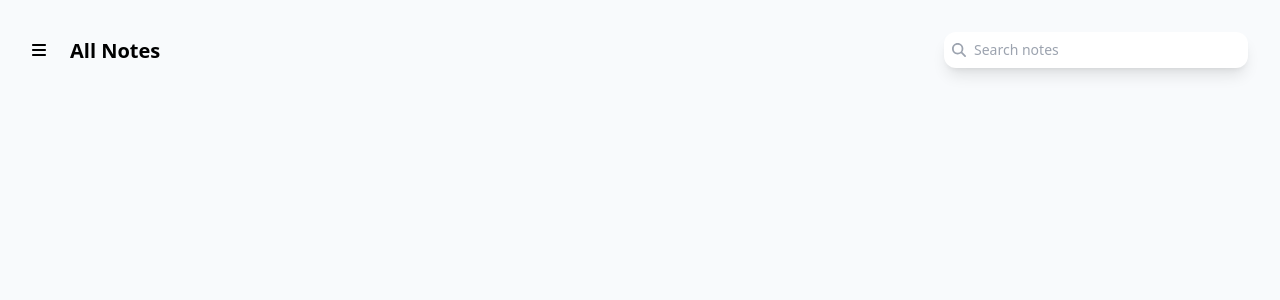
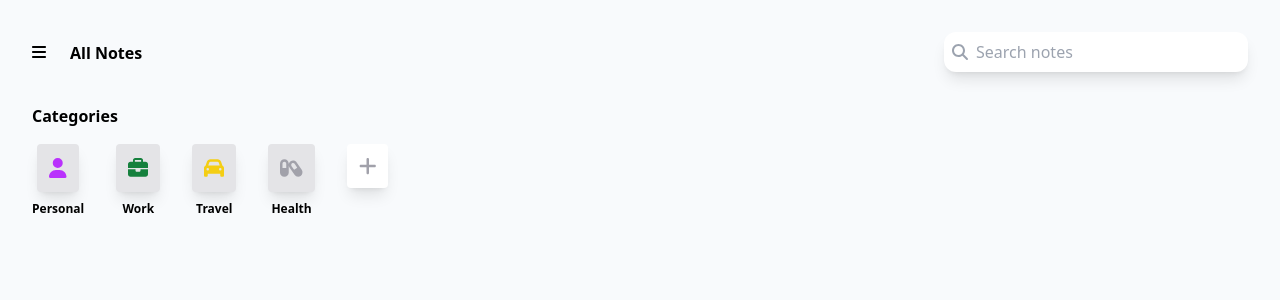
Before and after one commit to Chiazamoku-Amadi/Notes, a React (Vite) app: page / in a window 1280 px wide. Shown: the top 300 px of the page. Built offline with nearby package versions, Linux system fonts and the light colour scheme; a web font is replaced by a local one.

Commit message:
build: Added categories section

```diff
--- a/package.json
+++ b/package.json
@@ -16,7 +16,8 @@
     "@fortawesome/react-fontawesome": "^0.2.0",
     "babel-plugin-macros": "^3.1.0",
     "react": "^18.2.0",
-    "react-dom": "^18.2.0"
+    "react-dom": "^18.2.0",
+    "react-icons": "^4.11.0"
   },
   "devDependencies": {
     "@types/react": "^18.2.15",
--- a/src/App.jsx
+++ b/src/App.jsx
@@ -3,6 +3,7 @@
 import AllNotes from "./Components/AllNotes/AllNotes";
 // import Landing from "./Components/Landing/Landing";
 import { library } from "@fortawesome/fontawesome-svg-core";
+// import { FaUser } from "react-icons/fa6";
 
 library.add(fas);
 
--- a/src/Components/AllNotes/AllNotes.jsx
+++ b/src/Components/AllNotes/AllNotes.jsx
@@ -3,6 +3,57 @@
 
 const AllNotes = () => {
   const [searchData, setSearchData] = useState({ search: "" });
+  const [categories, setCategories] = useState([
+    {
+      id: 1,
+      title: "Personal",
+      content: [],
+      // image: <FaUser />,
+      image: (
+        <FontAwesomeIcon
+          icon="fa-solid fa-user"
+          size="lg"
+          style={{ color: "#b931fc" }}
+        />
+      ),
+    },
+    {
+      id: 2,
+      title: "Work",
+      content: [],
+      image: (
+        <FontAwesomeIcon
+          icon="fa-solid fa-briefcase"
+          size="lg"
+          style={{ color: "#15803D" }}
+        />
+      ),
+    },
+    {
+      id: 3,
+      title: "Travel",
+      content: [],
+      image: (
+        <FontAwesomeIcon
+          icon="fa-solid fa-car"
+          size="lg"
+          style={{ color: "#F4CE14" }}
+        />
+      ),
+    },
+    {
+      id: 4,
+      title: "Health",
+      content: [],
+      image: (
+        <FontAwesomeIcon
+          icon="fa-solid fa-capsules"
+          size="lg"
+          style={{ color: "#A1A1AA" }}
+        />
+      ),
+    },
+  ]);
 
   function handleSearch(event) {
     const { name, value } = event.target;
@@ -10,6 +61,20 @@
       return { ...prevSearchData, [name]: value };
     });
   }
+
+  let category = categories.map((category) => {
+    return (
+      <div
+        key={category.id}
+        className="flex flex-col justify-center items-center gap-2"
+      >
+        <span className="bg-zinc-200 p-3 rounded shadow-lg">
+          {category.image}
+        </span>
+        <p className="text-small font-semibold">{category.title}</p>
+      </div>
+    );
+  });
 
   return (
     <div className="bg-slate-50 p-8 h-screen">
@@ -34,6 +99,26 @@
           />
         </div>
       </header>
+
+      <section className="my-8">
+        <h3 className="text-base font-semibold">Categories</h3>
+        <div className="flex justify-start items-center gap-5 md:gap-8 flex-wrap py-4">
+          {category}
+          <FontAwesomeIcon
+            icon="fa-solid fa-plus"
+            size="lg"
+            style={{
+              color: "#a1a1aa",
+              backgroundColor: "#ffffff",
+              padding: "0.75rem",
+              alignSelf: "flex-start",
+              borderRadius: "0.25rem",
+              boxShadow:
+                "0 10px 15px -3px rgb(0 0 0 / 0.1), 0 4px 6px -4px rgb(0 0 0 / 0.1)",
+            }}
+          />
+        </div>
+      </section>
     </div>
   );
 };
--- a/src/Components/Landing/Landing.jsx
+++ b/src/Components/Landing/Landing.jsx
@@ -1,8 +1,8 @@
 const Landing = () => {
   return (
     <div className="flex flex-col justify-center items-center gap-6 h-screen">
-      <h1 className="text-5xl font-semibold">You have no notes</h1>
-      <button className="bg-app-color text-white text-xl py-2 px-8 rounded-lg font-medium">
+      <h1 className="text-3xl md:text-5xl font-semibold">You have no notes</h1>
+      <button className="bg-app-color text-white text-sm md:text-xl py-2 px-8 rounded-lg font-medium">
         Create Note
       </button>
     </div>
--- a/tailwind.config.js
+++ b/tailwind.config.js
@@ -7,6 +7,9 @@
         "app-color": "#B931FC",
       },
     },
+    fontSize: {
+      small: "12px",
+    },
   },
   plugins: [],
 };
```
Also changed, not shown: 1 other file (tests, documents, lock files or other folders).
